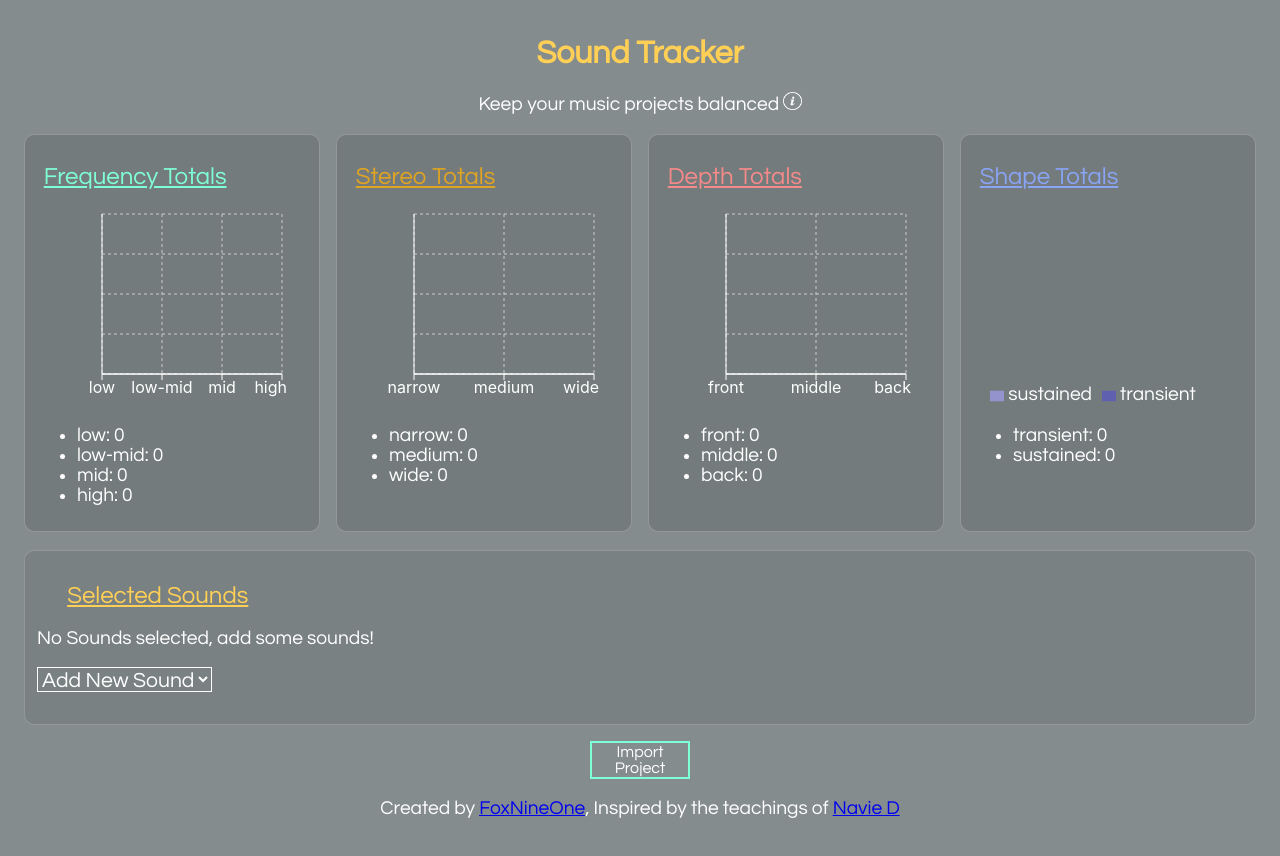
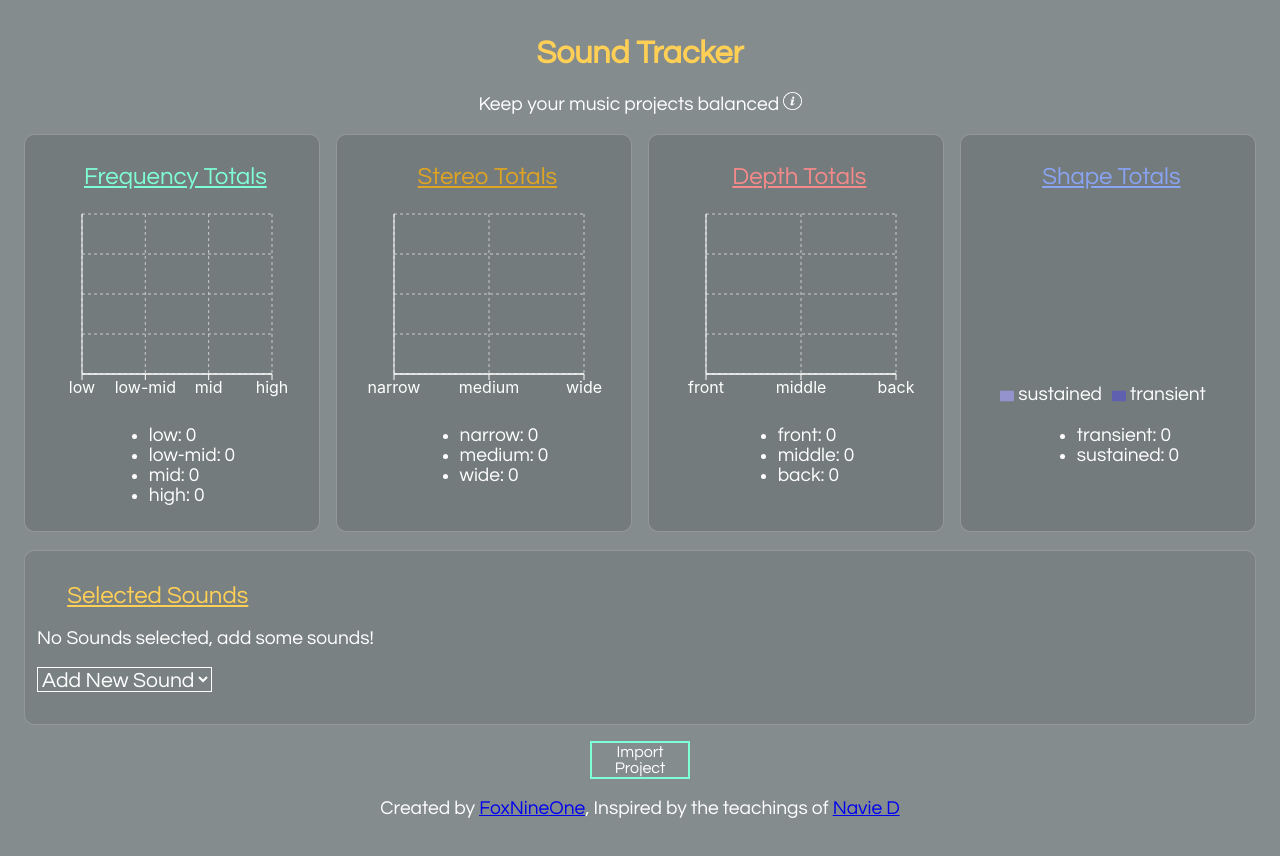
Before and after one commit to FoxNineOne/sound-tracker, a React (Create React App) app: page / in a window 1280 px wide. Shown: the top 856 px of the page. Built offline with nearby package versions, Linux system fonts and the light colour scheme.

Commit message:
Tuesday Morning 3
Okay, final push this morning, just the offset charts was bugging me

```diff
--- a/src/components/ChartsRow.jsx
+++ b/src/components/ChartsRow.jsx
@@ -33,7 +33,10 @@ export default function ChartsRow({
             width="100%"
             height="100%"
           >
-            <AreaChart data={freqChartData}>
+            <AreaChart
+              data={freqChartData}
+              margin={{ top: 5, right: 25, left: -25, bottom: 5 }}
+            >
               <CartesianGrid strokeDasharray="3 3" />
               <XAxis
                 dataKey="name"
@@ -78,7 +81,10 @@ export default function ChartsRow({
             width="100%"
             height="100%"
           >
-            <AreaChart data={stereoChartData}>
+            <AreaChart
+              data={stereoChartData}
+              margin={{ top: 5, right: 25, left: -25, bottom: 5 }}
+            >
               <CartesianGrid strokeDasharray="3 3" />
               <XAxis
                 dataKey="name"
@@ -123,7 +129,10 @@ export default function ChartsRow({
             width="100%"
             height="100%"
           >
-            <AreaChart data={depthChartData}>
+            <AreaChart
+              data={depthChartData}
+              margin={{ top: 5, right: 25, left: -25, bottom: 5 }}
+            >
               <CartesianGrid strokeDasharray="3 3" />
               <XAxis
                 dataKey="name"
--- a/src/index.css
+++ b/src/index.css
@@ -208,6 +208,10 @@ select option {
 }
 
 /* Top row charts */
+.chart {
+  margin: 0 auto;
+}
+
 .chartsRow {
   display: grid;
   grid-template-columns: repeat(4, minmax(220px, 1fr));
@@ -221,6 +225,9 @@ select option {
   border: 1px solid rgba(255, 255, 255, 0.22);
   border-radius: 10px;
   padding: 10px 12px;
+  display: flex;
+  flex-direction: column;
+  align-items: center;
 }
 
 /* Selected sounds section */
```
